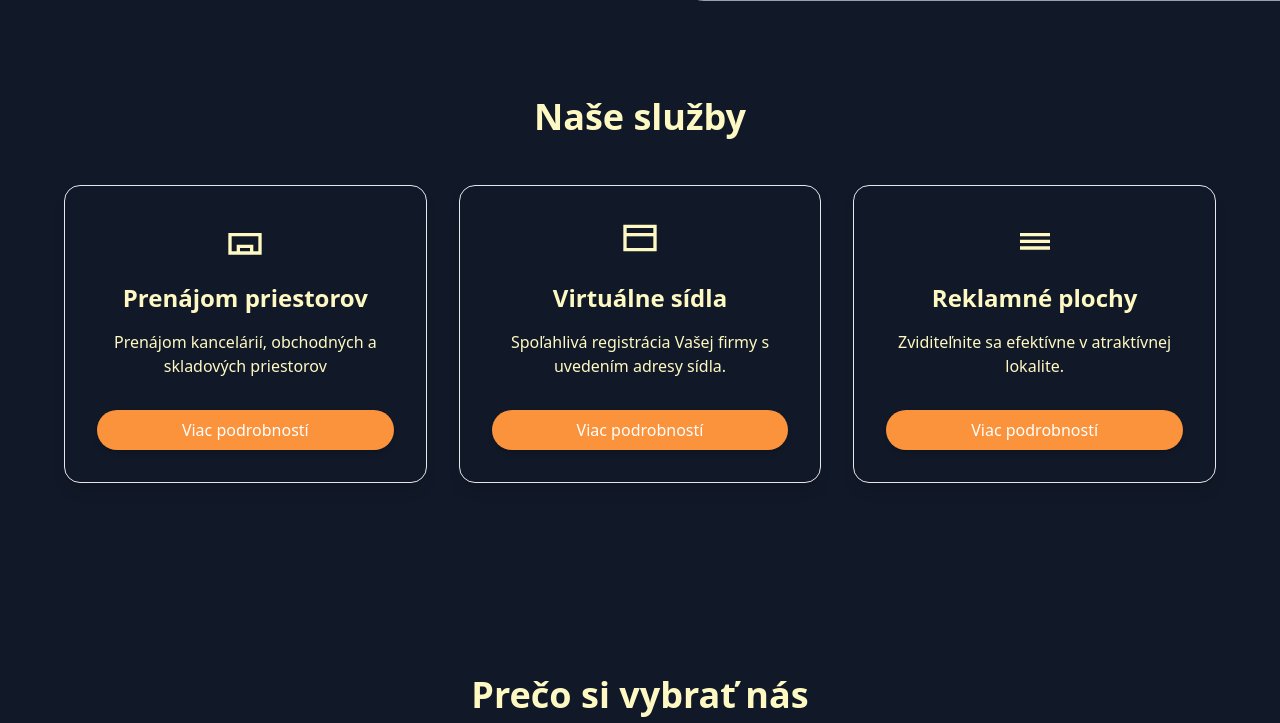
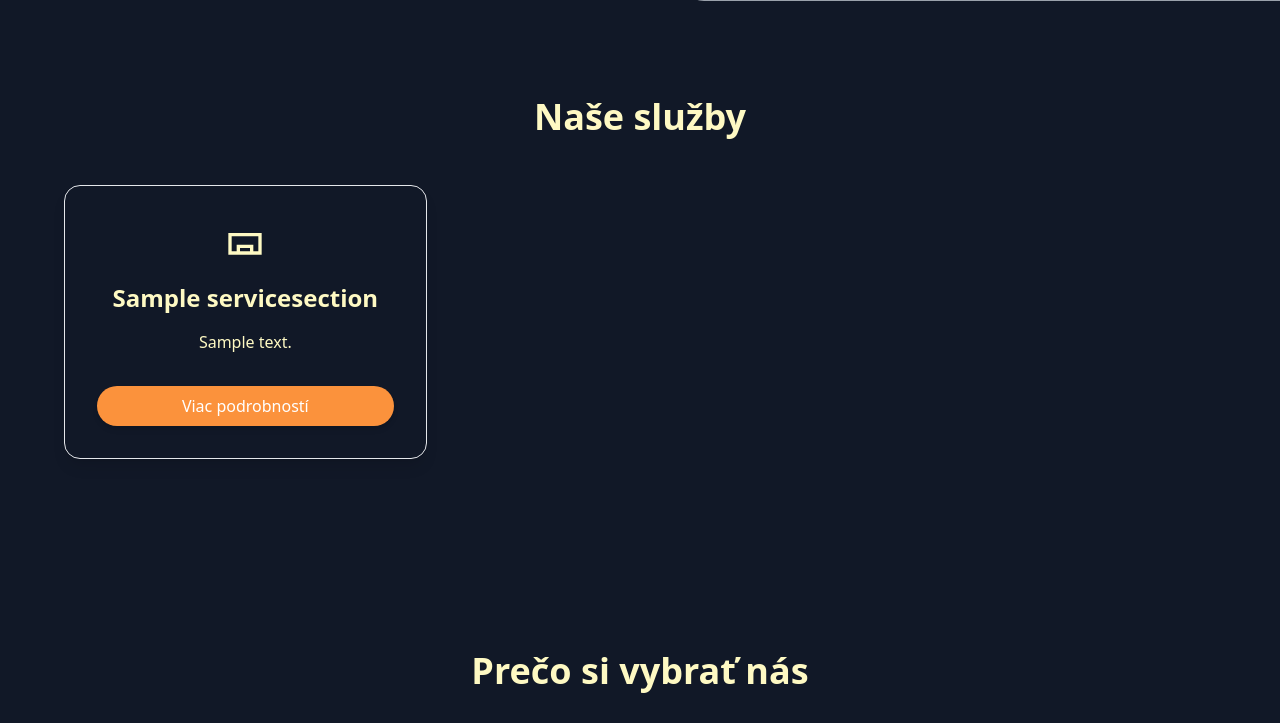
Before and after one commit to rednaxela1813/lending2_backend, a Django app: template templates/csm/index.html in a window 1280 px wide. Shown: the part 571-1294 px from the top of the page. Run offline with Django 5.2, Linux system fonts and the light colour scheme; tables that the repository leaves empty hold one stand-in row (values such as "Sample post"); the template is opened without the code that fills it: values that come from a table or form of the project are taken from there, most other values are stand-ins (such as "Sample title", 1, 10 or a date in 2020); grey boxes marked "Sample" are stand-in pictures; some libraries are stand-ins or nearby versions.

Commit message:
add ServiceSection model to csm

```diff
--- a/csm/models.py
+++ b/csm/models.py
@@ -70,34 +70,13 @@ class ContactRequest(models.Model):
         return f"{self.name} ({self.contact})"
 
 
+class ServiceSection(models.Model):
+    title = models.CharField(max_length=100, default="Naše služby")
+    description = models.TextField(blank=True, null=True, default="Kancelárske priestory, právne adresy a billboardy – všetko na jednom mieste.")
+    updated_at = models.DateTimeField(auto_now=True)
 
-# class SiteTheme(models.Model):
-#     name = models.CharField(max_length=100, default="Default")
-
-#     primary_color = models.CharField(max_length=20, default="#7e22ce")
-#     primary_hover = models.CharField(max_length=20, default="#6b21a8")
-
-#     secondary_color = models.CharField(max_length=20, default="#1f2937")
-#     secondary_hover = models.CharField(max_length=20, default="#374151")
-
-#     background_color = models.CharField(max_length=20, default="#111827")
-#     text_color = models.CharField(max_length=20, default="#ffffff")
-
-#     secondary_background_color = models.CharField(max_length=20, default="#f3f4f6", blank=True)
-#     secondary_text_color = models.CharField(max_length=20, default="#111827", blank=True)
-
-#     border_color = models.CharField(max_length=20, default="#374151", blank=True)
-#     muted_text_color = models.CharField(max_length=20, default="#9ca3af", blank=True)
-
-#     is_active = models.BooleanField(default=False)
-
-#     def __str__(self):
-#         return self.name
-
-#     class Meta:
-#         verbose_name = "Site Theme"
-#         verbose_name_plural = "Site Themes"
-
+    def __str__(self):
+        return "Service Section Content"
 
 
 class FrontendTheme(models.Model):
--- a/csm/views.py
+++ b/csm/views.py
@@ -1,5 +1,5 @@
 from django.shortcuts import render, redirect
-from .models import HeroSection, HeaderSection, FooterInfo, CompanyInfo, FrontendTheme
+from .models import HeroSection, HeaderSection, FooterInfo, CompanyInfo, FrontendTheme, ServiceSection
 from .forms import ContactRequestForm
 from django.views.decorators.csrf import csrf_protect
 from django.conf import settings
@@ -32,6 +32,7 @@ def homepage(request):
     footer_info = FooterInfo.objects.first()
     company_info = CompanyInfo.objects.first()
     theme_color = FrontendTheme.objects.filter(is_active=True).first()
+    nas_sluzby = ServiceSection.objects.all()
 
     # Услуги (по одному объекту каждого типа)
     services = {
@@ -99,6 +100,7 @@ def homepage(request):
         'form_failed': form_failed,
         'services': services,
         'total_services': total_services,
+        'nas_sluzby': nas_sluzby,
         'is_working_hours': is_working_hours(),
     }
 
--- a/templates/csm/base.html
+++ b/templates/csm/base.html
@@ -38,7 +38,7 @@
   {% if is_working_hours %}
   <a id="call-button"
      href="tel:+421900000000"
-     class="fixed bottom-6 right-6 z-50 rounded-full bg-green-500 bg-opacity-100 px-6 py-3 text-white text-lg shadow-lg transition hover:bg-green-600 focus:bg-green-700 active:bg-green-800 focus:outline-none">
+     class="fixed bottom-6 right-6 z-50 rounded-full bg-green-400 bg-opacity-100 px-6 py-3 text-white text-lg shadow-lg transition hover:bg-green-500 focus:bg-green-600 active:bg-green-700 focus:outline-none">
      📞 Zavolať
   </a>
 {% else %}
--- a/templates/csm/components/HeroSection.html
+++ b/templates/csm/components/HeroSection.html
@@ -8,7 +8,7 @@
    <!-- Только на мобильных -->
 <div class="fixed bottom-6 right-6 z-50 block md:hidden">
   {% if is_working_hours %}
-    <a href="tel:+421123456789" class="rounded-full bg-orange-500 px-4 py-3 text-white shadow-lg hover:bg-primary-hover transition">
+    <a href="tel:{{ company_info.phone }}" class="rounded-full bg-green-400 px-4 py-3 text-white shadow-lg hover:bg-green-500 transition">
       Zavolať
     </a>
   {% else %}
--- a/templates/csm/components/ServiceSection.html
+++ b/templates/csm/components/ServiceSection.html
@@ -3,7 +3,11 @@
   <div class="container mx-auto max-w-6xl text-center">
     <h2 class="mb-12 text-4xl font-bold text-text hover:text-hover">Naše služby</h2>
 
+
+
+
     <div class="grid gap-8 md:grid-cols-3">
+      {% for sluzby in nas_sluzby %}
       <!-- Service 1 -->
       <div class="bg-gray-900 rounded-2xl border border-border p-8 text-yellow-100 hover:text-yellow-200 shadow-lg backdrop-blur-sm">
         <div class="flex h-full flex-col gap-4">
@@ -11,46 +15,18 @@
             <svg class="w-10 h-10 mx-auto text-yellow-100" fill="none" stroke="currentColor" stroke-width="2"
                  viewBox="0 0 24 24"><path d="M3 10h18v11H3z"/><path d="M8 21v-4h8v4"/></svg>
           </div>
-          <h3 class="text-2xl font-semibold">Prenájom priestorov</h3>
-          <p class="text-muted mb-4">Prenájom kancelárií, obchodných a skladových priestorov</p>
+          <h3 class="text-2xl font-semibold">{{ sluzby.title}}</h3>
+          <p class="text-muted mb-4">{{ sluzby.description }}</p>
           <a href="{% url 'property_list' %}"
              class="inline-block rounded-full bg-orange-400 px-5 py-2 font-medium text-white shadow-md transition-colors duration-200 hover:bg-orange-500">
             Viac podrobností
           </a>
         </div>
       </div>
+      {% endfor %}
 
-      <!-- Service 2 -->
-      <div class="bg-gray-900 rounded-2xl border border-border p-8 text-yellow-100 hover:text-yellow-200 shadow-lg backdrop-blur-sm">
-        <div class="flex h-full flex-col gap-4">
-          <div class="mb-2 text-5xl">
-            <svg class="w-10 h-10 mx-auto text-primary" fill="none" stroke="currentColor" stroke-width="2"
-                 viewBox="0 0 24 24"><path d="M3 5h18v14H3z"/><path d="M3 10h18"/></svg>
-          </div>
-          <h3 class="text-2xl font-semibold">Virtuálne sídla </h3>
-          <p class="text-muted mb-4">Spoľahlivá registrácia Vašej firmy s uvedením adresy sídla.</p>
-          <a href="{% url 'address_list' %}"
-             class="inline-block rounded-full bg-orange-400 px-5 py-2 font-medium text-white shadow-md transition-colors duration-200 hover:bg-orange-500">
-            Viac podrobností
-          </a>
-        </div>
-      </div>
 
-      <!-- Service 3 -->
-      <div class="bg-gray-900 rounded-2xl border border-border p-8 text-yellow-100 hover:text-yellow-200 shadow-lg backdrop-blur-sm">
-        <div class="flex h-full flex-col gap-4">
-          <div class="mb-2 text-5xl">
-            <svg class="w-10 h-10 mx-auto text-yellow-100" fill="none" stroke="currentColor" stroke-width="2"
-                 viewBox="0 0 24 24"><path d="M3 10h18M3 14h18M3 18h18"/></svg>
-          </div>
-          <h3 class="text-2xl font-semibold">Reklamné plochy</h3>
-          <p class="text-muted mb-4">Zviditeľnite sa efektívne v atraktívnej lokalite.</p>
-          <a href="{% url 'billboard_list' %}"
-             class="inline-block rounded-full bg-orange-400 px-5 py-2 font-medium text-white shadow-md transition-colors duration-200 hover:bg-orange-500">
-            Viac podrobností
-          </a>
-        </div>
-      </div>
+
     </div>
   </div>
 </section>
```
Also changed, not shown: csm/admin.py (+7 -1 lines), csm/migrations/0008_servicesection_delete_sitetheme.py (added).
